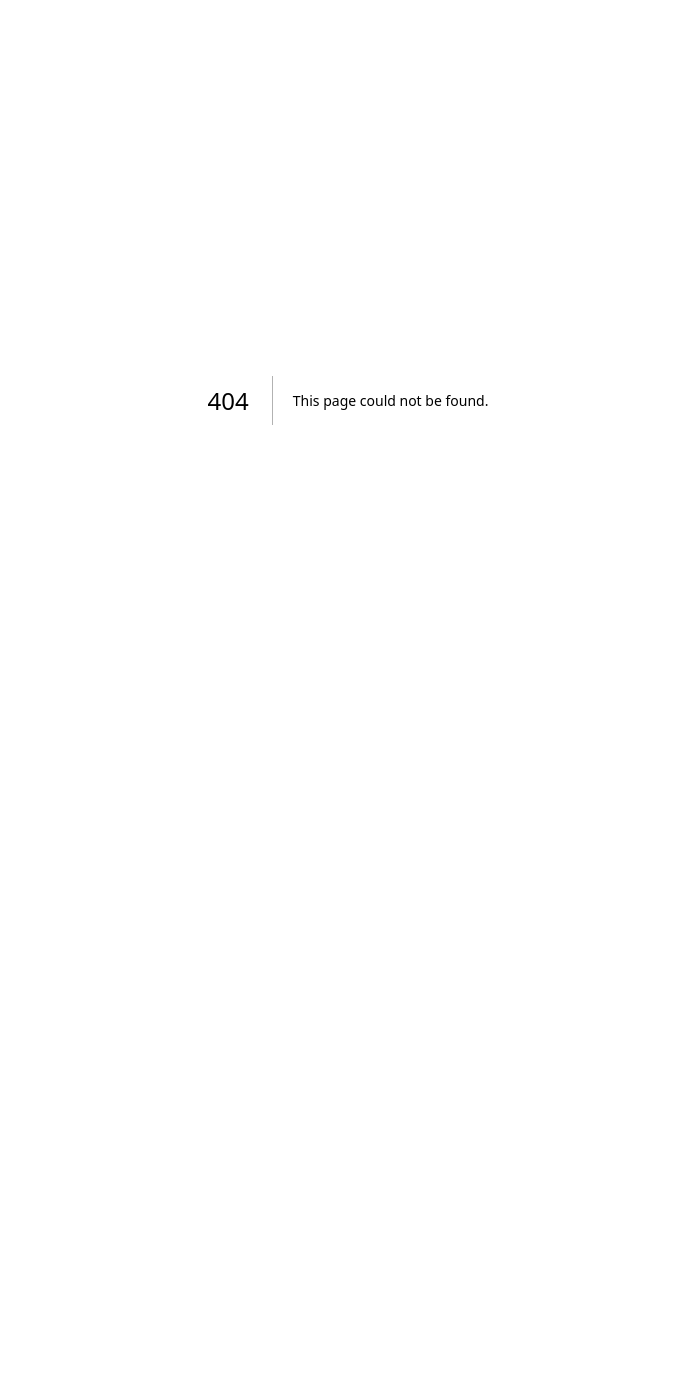
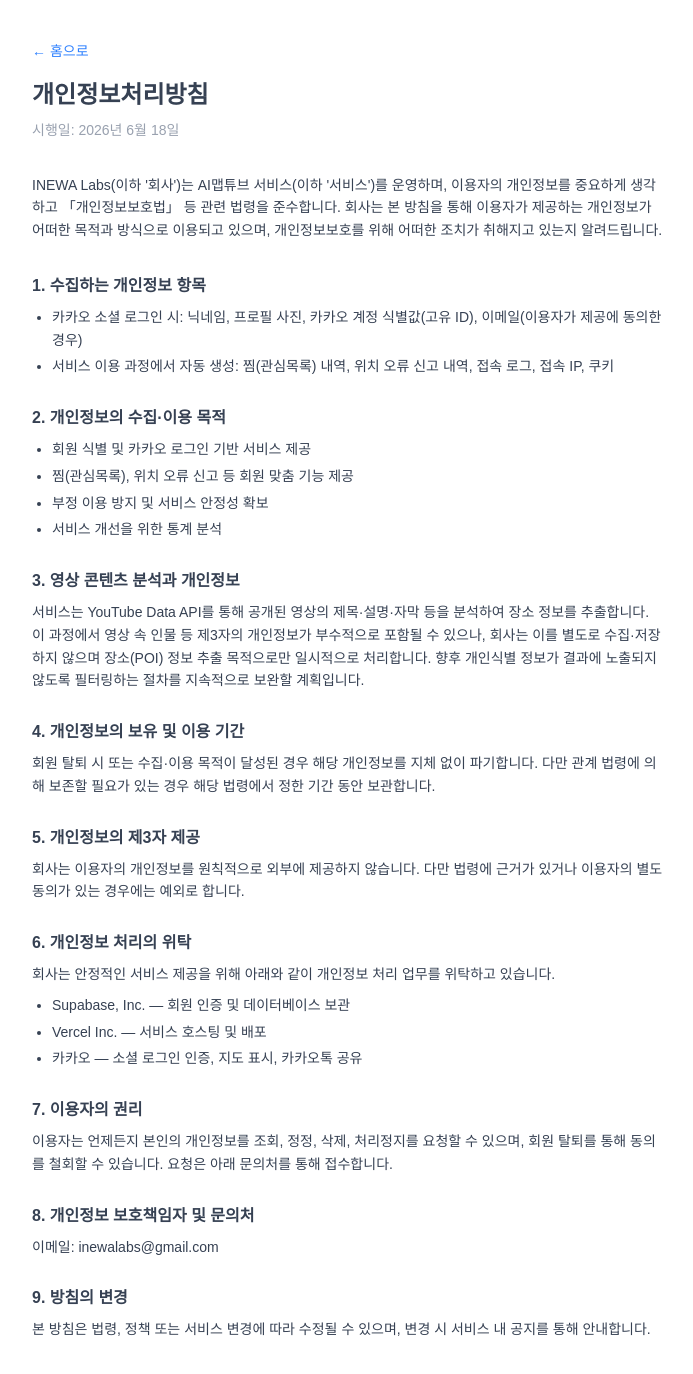
Before and after one commit to lsk57541-coder/INEWA-Labs, a Next.js app: page /privacy in a window 1280 px wide. Before the commit this address had no page. Shown: the top 1374 px of the page, without its empty margins (292-985 px from the left). Before the commit the page ends 800 px from the top, so only its background shows below. Built offline with nearby package versions, Linux system fonts and the light colour scheme.

Commit message:
feat: 개인정보처리방침/이용약관 페이지 추가
사업기획서의 법적 리스크 대응 선행조건 충족을 위해 추가. 메뉴와 로그인 화면에 링크 노출.

```diff
--- a/src/app/login/page.tsx
+++ b/src/app/login/page.tsx
@@ -1,3 +1,4 @@
+import Link from 'next/link'
 import KakaoLoginButton from '@/components/auth/KakaoLoginButton'
 
 export default async function LoginPage({
@@ -12,6 +13,13 @@
       <h1 className="text-2xl font-bold">AI맵튜브</h1>
       <p className="text-gray-500">지도 위의 유튜브 영상 탐색 서비스</p>
       <KakaoLoginButton />
+      <p className="text-xs text-gray-400">
+        로그인 시{' '}
+        <Link href="/terms" className="underline">이용약관</Link>
+        {' '}및{' '}
+        <Link href="/privacy" className="underline">개인정보처리방침</Link>
+        에 동의하는 것으로 간주됩니다.
+      </p>
       {error && (
         <div className="max-w-sm w-full bg-red-50 border border-red-200 rounded-lg p-4 text-sm text-red-700 break-all">
           <p className="font-semibold mb-1">로그인 에러</p>
--- /dev/null
+++ b/src/app/privacy/page.tsx
@@ -0,0 +1,97 @@
+import Link from 'next/link'
+
+export const metadata = {
+  title: '개인정보처리방침 | AI맵튜브',
+}
+
+export default function PrivacyPage() {
+  return (
+    <div className="max-w-2xl mx-auto px-5 py-10 text-sm leading-relaxed text-gray-700">
+      <Link href="/" className="text-blue-500 hover:underline">← 홈으로</Link>
+      <h1 className="text-2xl font-bold mt-4 mb-2">개인정보처리방침</h1>
+      <p className="text-gray-400 mb-8">시행일: 2026년 6월 18일</p>
+
+      <p className="mb-8">
+        INEWA Labs(이하 &apos;회사&apos;)는 AI맵튜브 서비스(이하 &apos;서비스&apos;)를 운영하며,
+        이용자의 개인정보를 중요하게 생각하고 「개인정보보호법」 등 관련 법령을 준수합니다.
+        회사는 본 방침을 통해 이용자가 제공하는 개인정보가 어떠한 목적과 방식으로 이용되고 있으며,
+        개인정보보호를 위해 어떠한 조치가 취해지고 있는지 알려드립니다.
+      </p>
+
+      <section className="mb-7">
+        <h2 className="font-bold text-base mb-2">1. 수집하는 개인정보 항목</h2>
+        <ul className="list-disc pl-5 space-y-1">
+          <li>카카오 소셜 로그인 시: 닉네임, 프로필 사진, 카카오 계정 식별값(고유 ID), 이메일(이용자가 제공에 동의한 경우)</li>
+          <li>서비스 이용 과정에서 자동 생성: 찜(관심목록) 내역, 위치 오류 신고 내역, 접속 로그, 접속 IP, 쿠키</li>
+        </ul>
+      </section>
+
+      <section className="mb-7">
+        <h2 className="font-bold text-base mb-2">2. 개인정보의 수집·이용 목적</h2>
+        <ul className="list-disc pl-5 space-y-1">
+          <li>회원 식별 및 카카오 로그인 기반 서비스 제공</li>
+          <li>찜(관심목록), 위치 오류 신고 등 회원 맞춤 기능 제공</li>
+          <li>부정 이용 방지 및 서비스 안정성 확보</li>
+          <li>서비스 개선을 위한 통계 분석</li>
+        </ul>
+      </section>
+
+      <section className="mb-7">
+        <h2 className="font-bold text-base mb-2">3. 영상 콘텐츠 분석과 개인정보</h2>
+        <p>
+          서비스는 YouTube Data API를 통해 공개된 영상의 제목·설명·자막 등을 분석하여 장소 정보를
+          추출합니다. 이 과정에서 영상 속 인물 등 제3자의 개인정보가 부수적으로 포함될 수 있으나,
+          회사는 이를 별도로 수집·저장하지 않으며 장소(POI) 정보 추출 목적으로만 일시적으로 처리합니다.
+          향후 개인식별 정보가 결과에 노출되지 않도록 필터링하는 절차를 지속적으로 보완할 계획입니다.
+        </p>
+      </section>
+
+      <section className="mb-7">
+        <h2 className="font-bold text-base mb-2">4. 개인정보의 보유 및 이용 기간</h2>
+        <p>
+          회원 탈퇴 시 또는 수집·이용 목적이 달성된 경우 해당 개인정보를 지체 없이 파기합니다.
+          다만 관계 법령에 의해 보존할 필요가 있는 경우 해당 법령에서 정한 기간 동안 보관합니다.
+        </p>
+      </section>
+
+      <section className="mb-7">
+        <h2 className="font-bold text-base mb-2">5. 개인정보의 제3자 제공</h2>
+        <p>
+          회사는 이용자의 개인정보를 원칙적으로 외부에 제공하지 않습니다. 다만 법령에 근거가 있거나
+          이용자의 별도 동의가 있는 경우에는 예외로 합니다.
+        </p>
+      </section>
+
+      <section className="mb-7">
+        <h2 className="font-bold text-base mb-2">6. 개인정보 처리의 위탁</h2>
+        <p>회사는 안정적인 서비스 제공을 위해 아래와 같이 개인정보 처리 업무를 위탁하고 있습니다.</p>
+        <ul className="list-disc pl-5 space-y-1 mt-2">
+          <li>Supabase, Inc. — 회원 인증 및 데이터베이스 보관</li>
+          <li>Vercel Inc. — 서비스 호스팅 및 배포</li>
+          <li>카카오 — 소셜 로그인 인증, 지도 표시, 카카오톡 공유</li>
+        </ul>
+      </section>
+
+      <section className="mb-7">
+        <h2 className="font-bold text-base mb-2">7. 이용자의 권리</h2>
+        <p>
+          이용자는 언제든지 본인의 개인정보를 조회, 정정, 삭제, 처리정지를 요청할 수 있으며,
+          회원 탈퇴를 통해 동의를 철회할 수 있습니다. 요청은 아래 문의처를 통해 접수합니다.
+        </p>
+      </section>
+
+      <section className="mb-7">
+        <h2 className="font-bold text-base mb-2">8. 개인정보 보호책임자 및 문의처</h2>
+        <p>이메일: inewalabs@gmail.com</p>
+      </section>
+
+      <section>
+        <h2 className="font-bold text-base mb-2">9. 방침의 변경</h2>
+        <p>
+          본 방침은 법령, 정책 또는 서비스 변경에 따라 수정될 수 있으며, 변경 시 서비스 내 공지를
+          통해 안내합니다.
+        </p>
+      </section>
+    </div>
+  )
+}
--- /dev/null
+++ b/src/app/terms/page.tsx
@@ -0,0 +1,83 @@
+import Link from 'next/link'
+
+export const metadata = {
+  title: '이용약관 | AI맵튜브',
+}
+
+export default function TermsPage() {
+  return (
+    <div className="max-w-2xl mx-auto px-5 py-10 text-sm leading-relaxed text-gray-700">
+      <Link href="/" className="text-blue-500 hover:underline">← 홈으로</Link>
+      <h1 className="text-2xl font-bold mt-4 mb-2">이용약관</h1>
+      <p className="text-gray-400 mb-8">시행일: 2026년 6월 18일</p>
+
+      <section className="mb-7">
+        <h2 className="font-bold text-base mb-2">제1조 (목적)</h2>
+        <p>
+          본 약관은 INEWA Labs(이하 &apos;회사&apos;)가 제공하는 AI맵튜브 서비스(이하 &apos;서비스&apos;)의
+          이용과 관련하여 회사와 이용자 간의 권리, 의무 및 책임사항을 규정함을 목적으로 합니다.
+        </p>
+      </section>
+
+      <section className="mb-7">
+        <h2 className="font-bold text-base mb-2">제2조 (서비스의 내용)</h2>
+        <p>서비스는 YouTube Data API를 통해 공개된 영상 정보를 AI로 분석하여 장소를 추출하고, 이를 지도 위에 표시하는 기능을 제공합니다.</p>
+        <ul className="list-disc pl-5 space-y-1 mt-2">
+          <li>키워드·위치 기반 영상 검색 및 지도 표시</li>
+          <li>회원 대상 찜(관심목록) 기능</li>
+          <li>위치 정보 오류 신고 기능</li>
+          <li>카카오톡 공유 기능</li>
+        </ul>
+      </section>
+
+      <section className="mb-7">
+        <h2 className="font-bold text-base mb-2">제3조 (회원가입 및 로그인)</h2>
+        <p>
+          서비스의 일부 기능(찜 등)은 카카오 계정을 통한 로그인 후 이용할 수 있습니다. 회원은 가입
+          시 제공한 정보가 사실에 부합함을 보증하며, 정보 변경 시 즉시 갱신해야 합니다.
+        </p>
+      </section>
+
+      <section className="mb-7">
+        <h2 className="font-bold text-base mb-2">제4조 (콘텐츠 저작권)</h2>
+        <p>
+          서비스에서 노출되는 영상은 YouTube에 게시된 콘텐츠이며, 해당 영상의 저작권은 각 영상의
+          원저작자(채널 운영자)에게 있습니다. 회사는 영상을 임의로 복제·저장하지 않으며, YouTube
+          링크 연결 및 공식 API를 통한 정보 표시만을 수행합니다.
+        </p>
+      </section>
+
+      <section className="mb-7">
+        <h2 className="font-bold text-base mb-2">제5조 (정보의 정확성 및 면책)</h2>
+        <p>
+          서비스에서 제공하는 장소 정보는 AI가 영상 콘텐츠를 분석하여 추출한 결과로, 실제 위치와
+          다를 수 있습니다. 회사는 정확도 향상을 위해 노력하나 정보의 완전성·정확성을 보증하지
+          않으며, 이용자는 이를 참고용으로만 활용해야 합니다. 영업시간, 폐업 여부 등 현장 정보는
+          반드시 별도로 확인하시기 바랍니다.
+        </p>
+      </section>
+
+      <section className="mb-7">
+        <h2 className="font-bold text-base mb-2">제6조 (이용자의 의무)</h2>
+        <ul className="list-disc pl-5 space-y-1">
+          <li>허위 정보 신고, 비정상적 방법으로의 서비스 접근(크롤링, 자동화 수집 등) 금지</li>
+          <li>타인의 계정을 도용하거나 서비스를 영리 목적으로 무단 재배포하는 행위 금지</li>
+          <li>관계 법령 및 본 약관을 준수할 의무</li>
+        </ul>
+      </section>
+
+      <section className="mb-7">
+        <h2 className="font-bold text-base mb-2">제7조 (서비스의 변경 및 중단)</h2>
+        <p>
+          회사는 운영상, 기술상 필요에 따라 서비스의 전부 또는 일부를 변경하거나 중단할 수 있으며,
+          이 경우 사전에 서비스 내 공지를 통해 안내합니다.
+        </p>
+      </section>
+
+      <section>
+        <h2 className="font-bold text-base mb-2">제8조 (문의처)</h2>
+        <p>서비스 이용 관련 문의: inewalabs@gmail.com</p>
+      </section>
+    </div>
+  )
+}
--- a/src/components/MenuDrawer.tsx
+++ b/src/components/MenuDrawer.tsx
@@ -86,6 +86,11 @@
             </Link>
           )}
         </div>
+
+        <div className="border-t shrink-0 px-4 py-3 flex gap-3 text-xs text-gray-400">
+          <Link href="/terms" onClick={onClose} className="hover:text-gray-600">이용약관</Link>
+          <Link href="/privacy" onClick={onClose} className="hover:text-gray-600">개인정보처리방침</Link>
+        </div>
       </div>
     </div>
   )
```
